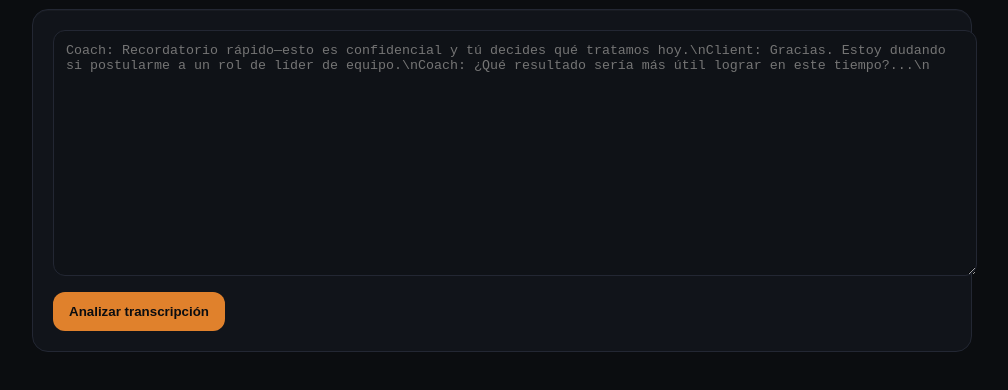
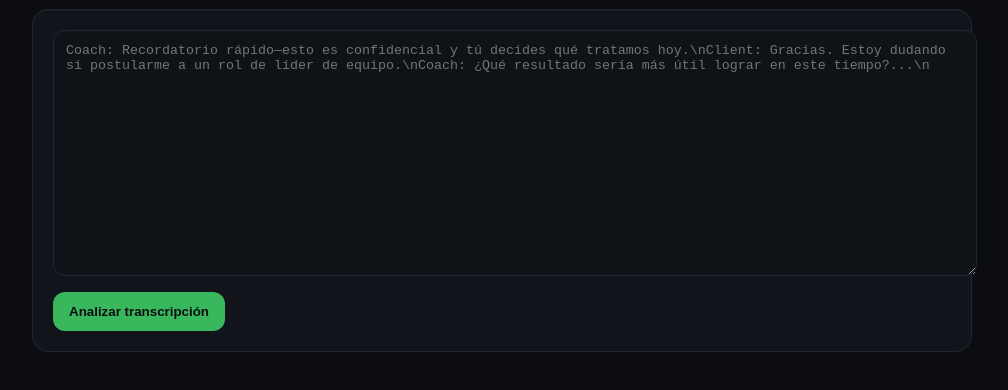
Before and after one commit to franciscorosalesf/scorecard-web, a website: page index.html in a window 1280 px wide. Shown: the part 144-534 px from the top of the page, without its empty margins (138-1146 px from the left). Drawn offline with Linux system fonts and the light colour scheme.

Commit message:
Update index.html

```diff
--- a/index.html
+++ b/index.html
@@ -88,7 +88,7 @@ a{ color:var(--brand); }
     @media (max-width:760px){.grid{grid-template-columns:1fr}}
     a{ color:var(--brand) }
     :root{
-  --accent:#E0812C;   /* Dara orange */
+  --accent:#39B75D;   /* Dara orange */
   --ink:#0B0D10;      /* page bg */
   --text:#E6E9EF;     /* text */
 }
```
